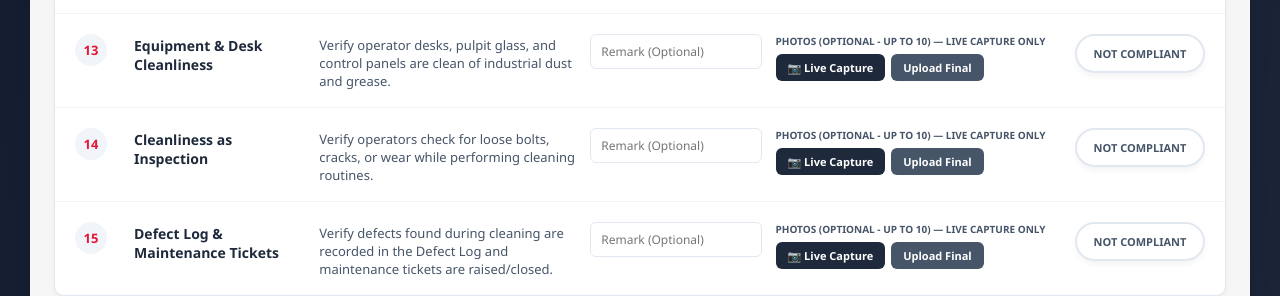
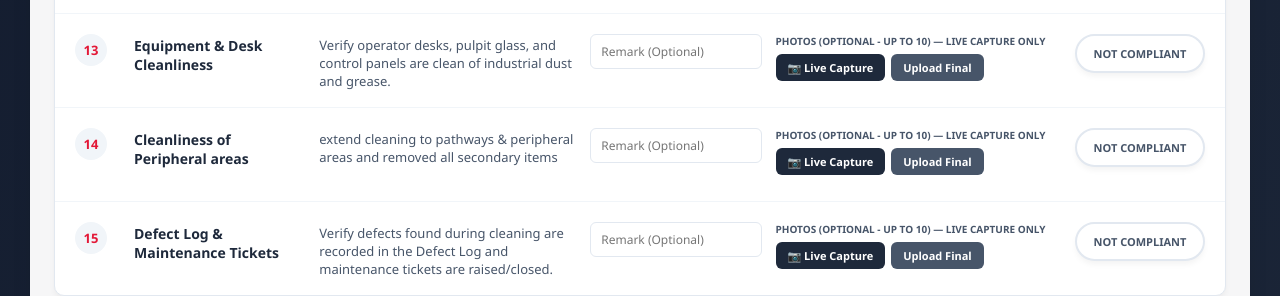
Before and after one commit to rahulamns0208/AMNSPUNE5S, a plain HTML site: page index.html in a window 1280 px wide. Shown: the part 1748-2044 px from the top of the page. Drawn offline with Linux system fonts and the light colour scheme.

Commit message:
Update index.html

```diff
--- a/index.html
+++ b/index.html
@@ -160,7 +160,7 @@ const checklistData = {
       { id: "3s_1", name: "Routine Floor & Area Sweeping", desc: "Confirm regular shift sweeping, trash disposal, and general cleanliness of plant floor." },
       { id: "3s_2", name: "Oil Leakage & Spill Control", desc: "Inspect hydraulic rooms and oil cellars for leakage; ensure immediate cleanup and drip tray placement." },
       { id: "3s_3", name: "Equipment & Desk Cleanliness", desc: "Verify operator desks, pulpit glass, and control panels are clean of industrial dust and grease." },
-      { id: "3s_4", name: "Cleanliness as Inspection", desc: "Verify operators check for loose bolts, cracks, or wear while performing cleaning routines." },
+      { id: "3s_4", name: "Cleanliness of Peripheral areas", desc: "extend cleaning to pathways & peripheral areas and removed all secondary items " },
       { id: "3s_5", name: "Defect Log & Maintenance Tickets", desc: "Verify defects found during cleaning are recorded in the Defect Log and maintenance tickets are raised/closed." }
     ],
     s4: [
```
